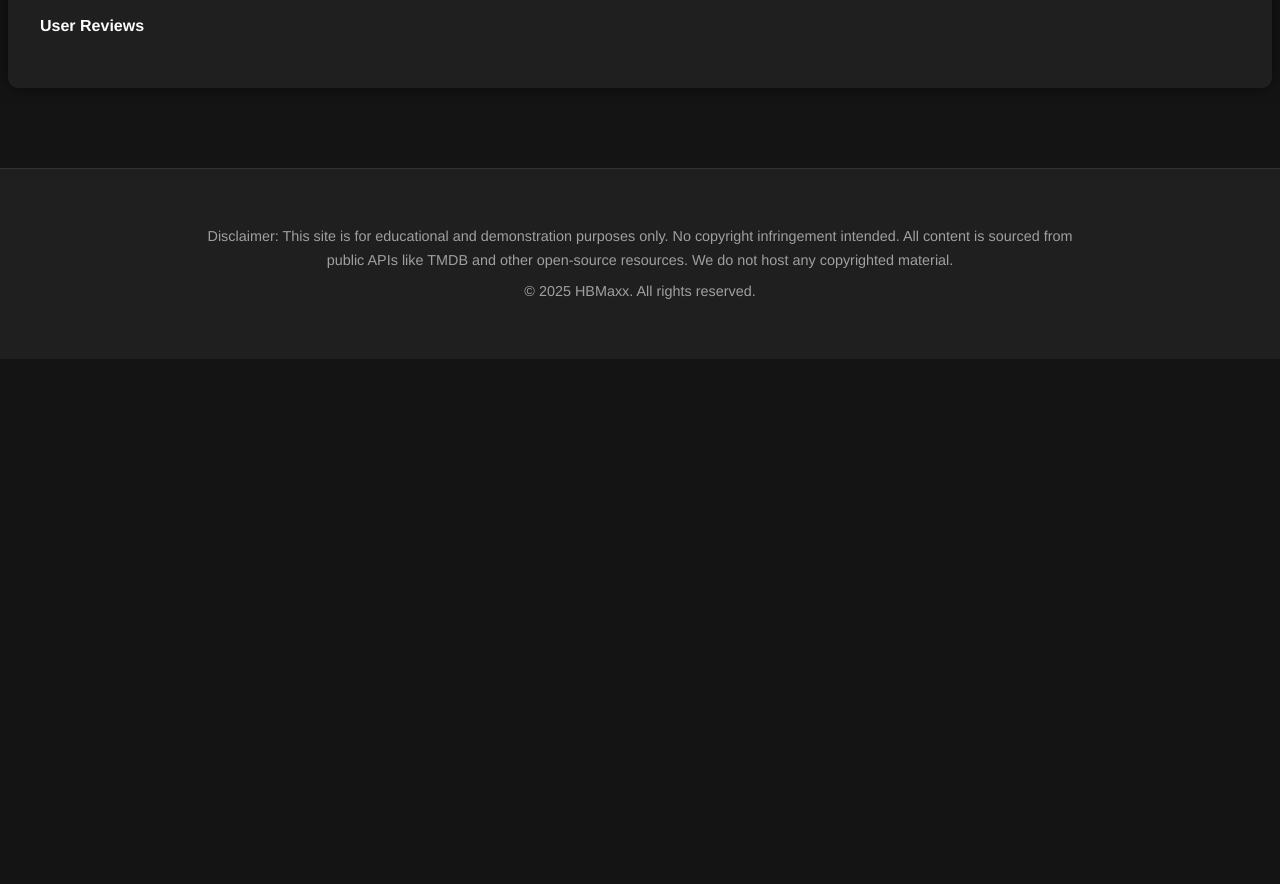
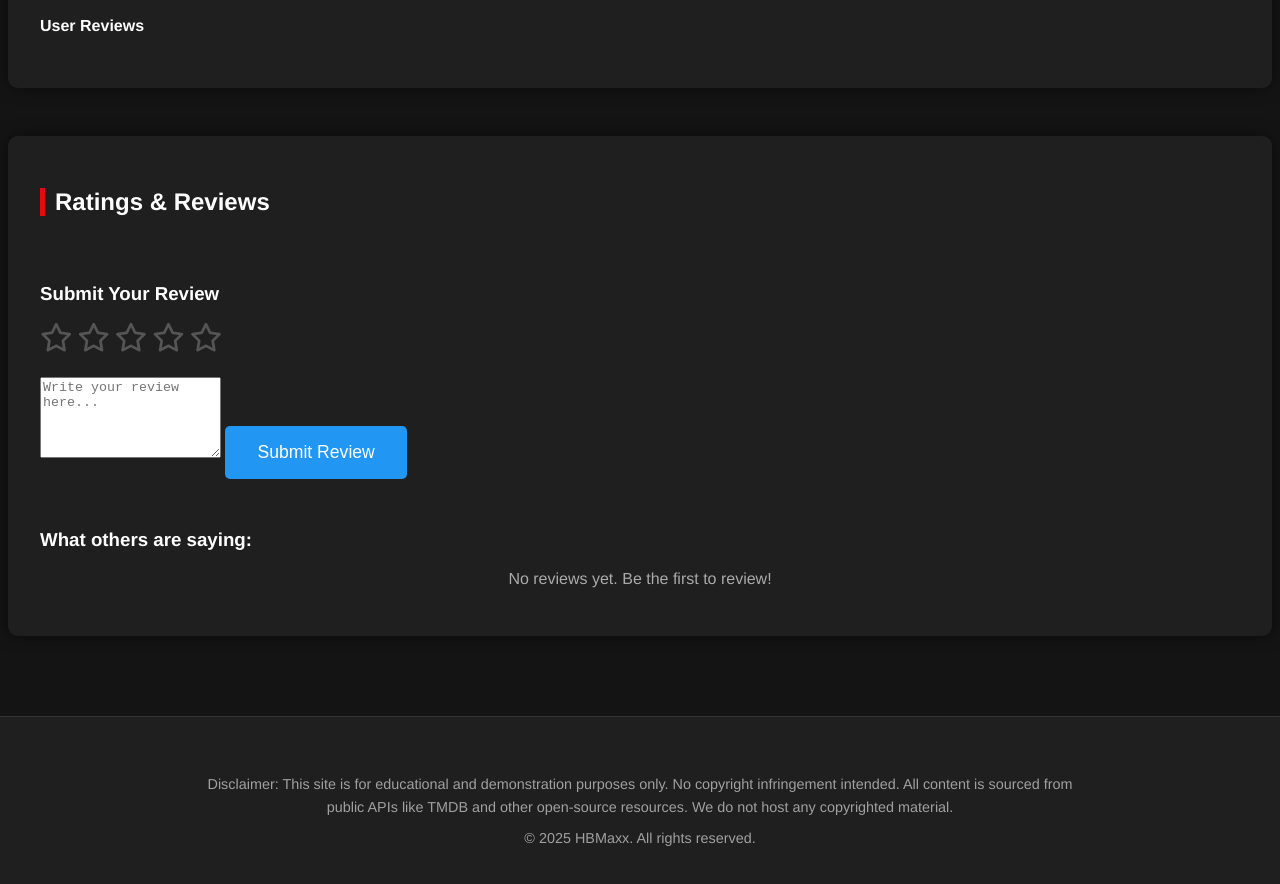
Before and after one commit to masternaip/HBMaxx, a plain HTML site: page newpage.html in a window 1280 px wide. Shown: the part 1580-2464 px from the top of the page. Before the commit the page ends 1939 px from the top, so only its background shows below. Drawn offline with Linux system fonts and the light colour scheme.

Commit message:
Update newpage.html

```diff
--- a/newpage.html
+++ b/newpage.html
@@ -438,6 +438,29 @@
                     </div>
             </div>
             </div>
+        <section id="reviews-section" class="details-container" style="margin-top: 2rem;">
+        <h2>Ratings & Reviews</h2>
+
+        <div class="review-form-container">
+            <h3>Submit Your Review</h3>
+            <div class="stars" id="star-rating">
+                <i class="far fa-star" data-value="1"></i>
+                <i class="far fa-star" data-value="2"></i>
+                <i class="far fa-star" data-value="3"></i>
+                <i class="far fa-star" data-value="4"></i>
+                <i class="far fa-star" data-value="5"></i>
+            </div>
+            <textarea id="review-text" placeholder="Write your review here..." rows="5"></textarea>
+            <button id="submit-review-button" class="download-button">Submit Review</button>
+        </div>
+
+        <div class="reviews-list-container">
+            <h3>What others are saying:</h3>
+            <div id="reviews-list">
+                <p style="text-align: center; color: #aaa;">No reviews yet. Be the first to review!</p>
+                </div>
+        </div>
+    </section>
     </main>
 
     <div id="footer">
```
